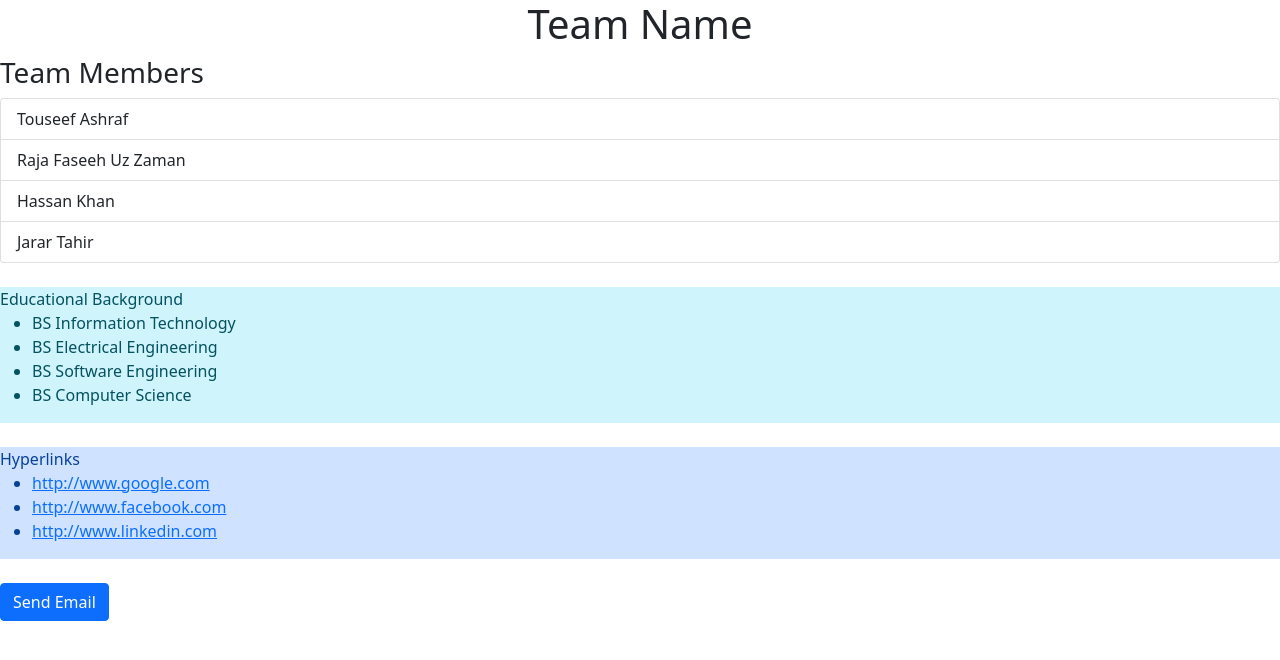
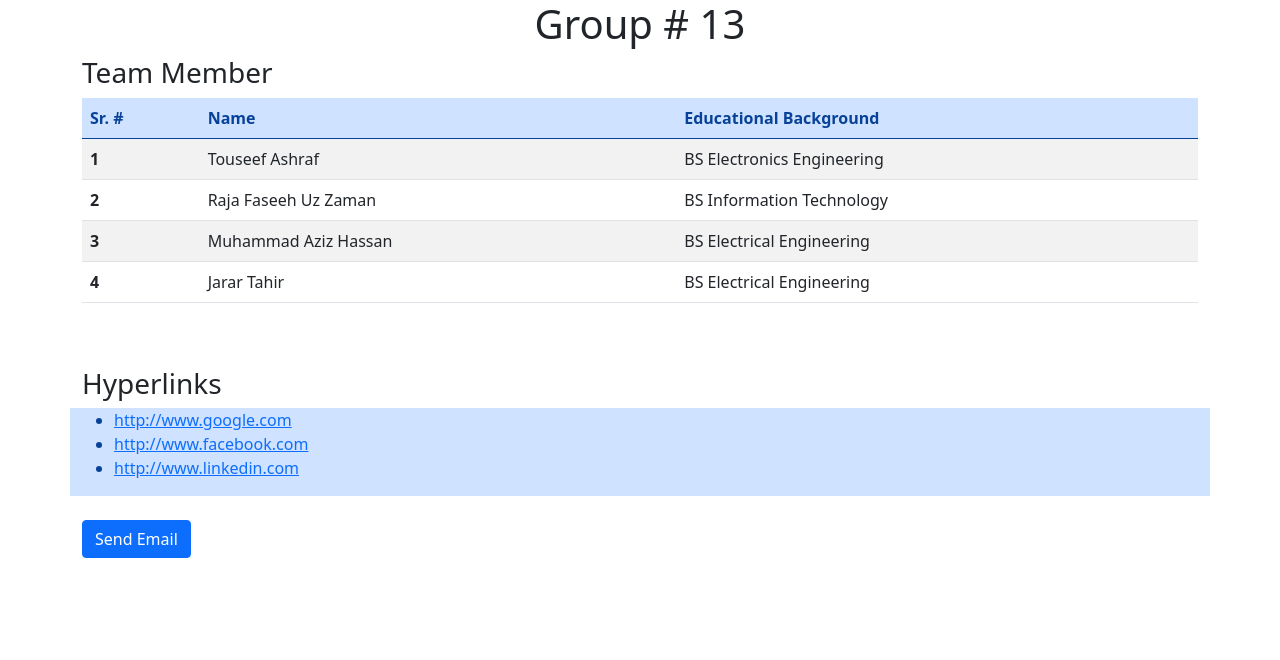
Before and after one commit to rajafaseeh/MMV, a Flask app: page / in a window 1280 px wide. Shown: the top 660 px of the page. Run offline with Flask 2, Linux system fonts and the light colour scheme; some libraries are stand-ins or nearby versions.

Commit message:
design changes

```diff
--- a/templates/index.html
+++ b/templates/index.html
@@ -1,26 +1,63 @@
 <!doctype html>
 <html lang="en">
+
 <head>
     <!-- Required meta tags -->
     <meta charset="utf-8">
     <meta name="viewport" content="width=device-width, initial-scale=1">
 
     <!-- Bootstrap CSS -->
+    <link rel="stylesheet" href="path/to/font-awesome/css/font-awesome.min.css">
     <link href="https://cdn.jsdelivr.net/npm/bootstrap@5.0.0-beta3/dist/css/bootstrap.min.css" rel="stylesheet" integrity="sha384-eOJMYsd53ii+scO/bJGFsiCZc+5NDVN2yr8+0RDqr0Ql0h+rP48ckxlpbzKgwra6" crossorigin="anonymous">
 
-    <title>Hello, world!</title>
+    <title>MMW Seminar Task 1</title>
 </head>
+
 <body>
-    <h1 style="text-align: center;">Team Name</h1>
-    <h3>Team Members</h3>
-    <ol class="list-group">
+    <h1 style="text-align: center;">Group # 13</h1>
+    <div class="container">
+        <h3>Team Member</h3>
+        <!-- <ol class="list-group">
         <li class="list-group-item">Touseef Ashraf</li>
         <li class="list-group-item">Raja Faseeh Uz Zaman</li>
         <li class="list-group-item">Hassan Khan</li>
         <li class="list-group-item">Jarar Tahir</li>
-    </ol>
+    </ol> -->
+
+        <table class="table table-striped">
+            <thead class="alert-primary">
+                <tr>
+                    <th scope="col">Sr. #</th>
+                    <th scope="col">Name</th>
+                    <th scope="col">Educational Background</th>
+                </tr>
+            </thead>
+            <tbody>
+                <tr>
+                    <th scope="row">1</th>
+                    <td>Touseef Ashraf</td>
+                    <td>BS Electronics Engineering</td>
+                </tr>
+                <tr>
+                    <th scope="row">2</th>
+                    <td>Raja Faseeh Uz Zaman</td>
+                    <td>BS Information Technology</td>
+                </tr>
+                <tr>
+                    <th scope="row">3</th>
+                    <td>Muhammad Aziz Hassan</td>
+                    <td>BS Electrical Engineering</td>
+                </tr>
+                <tr>
+                    <th scope="row">4</th>
+                    <td>Jarar Tahir</td>
+                    <td>BS Electrical Engineering</td>
+
+                </tr>
+            </tbody>
+        </table>
         <br>
-    <div class="row">
+        <!-- <div class="row">
             <div class="col-lg-12 col-md-12 col-sm-12 alert-info">
                 Educational Background
                 <ul>
@@ -30,11 +67,11 @@
                     <li>BS Computer Science</li>
                 </ul>
             </div>
-    </div>
+        </div> -->
         <br>
+        <h3>Hyperlinks</h3>
         <div class="row">
             <div class="col-lg-12 col-md-12 col-sm-12 alert-primary">
-            Hyperlinks
                 <ul>
                     <li><a href="http://www.google.com" target="_blank">http://www.google.com</a></li>
                     <li><a href="http://www.facebook.com" target="_blank">http://www.facebook.com</a></li>
@@ -45,7 +82,9 @@
         <br>
         <a href="/sendEmail"><button type="button" class="btn btn-primary" style="text-align: center;">Send Email</button></a>
 
+    </div>
 
     <script src="https://cdn.jsdelivr.net/npm/bootstrap@5.0.0-beta3/dist/js/bootstrap.bundle.min.js" integrity="sha384-JEW9xMcG8R+pH31jmWH6WWP0WintQrMb4s7ZOdauHnUtxwoG2vI5DkLtS3qm9Ekf" crossorigin="anonymous"></script>
 </body>
+
 </html>
```
Also changed, not shown: templates/pattern.jpg (added). Lines whose indentation alone changed are shown as unchanged.
